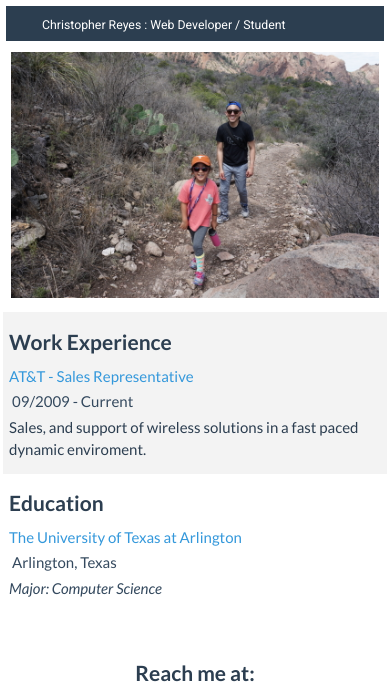
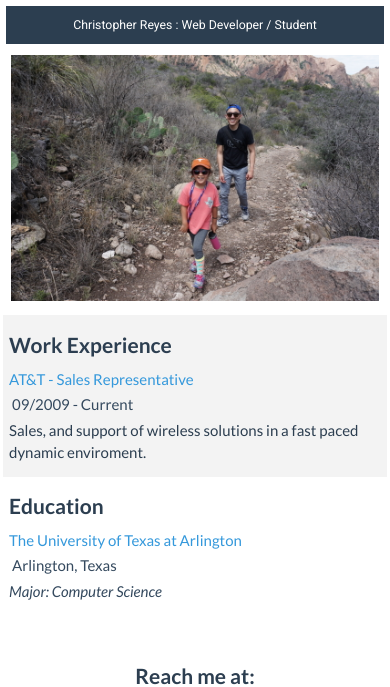
Before and after one commit to christophereyes/christophereyes.github.io, a plain HTML site: page index.html in a window 390 px wide. Shown: the top 687 px of the page. Drawn offline with nearby package versions, Linux system fonts and the light colour scheme; a web font is replaced by a local one.

Commit message:
changes css

```diff
--- a/css/custom.css
+++ b/css/custom.css
@@ -1577,6 +1577,10 @@ h2.hey-there-nyc {
 
 @media (max-width: 450px) {
 
+  .pull-left {
+    float: none!important;
+  }
+
   h2{
     font-family: 'Lato';
     font-size: 20px;
```
